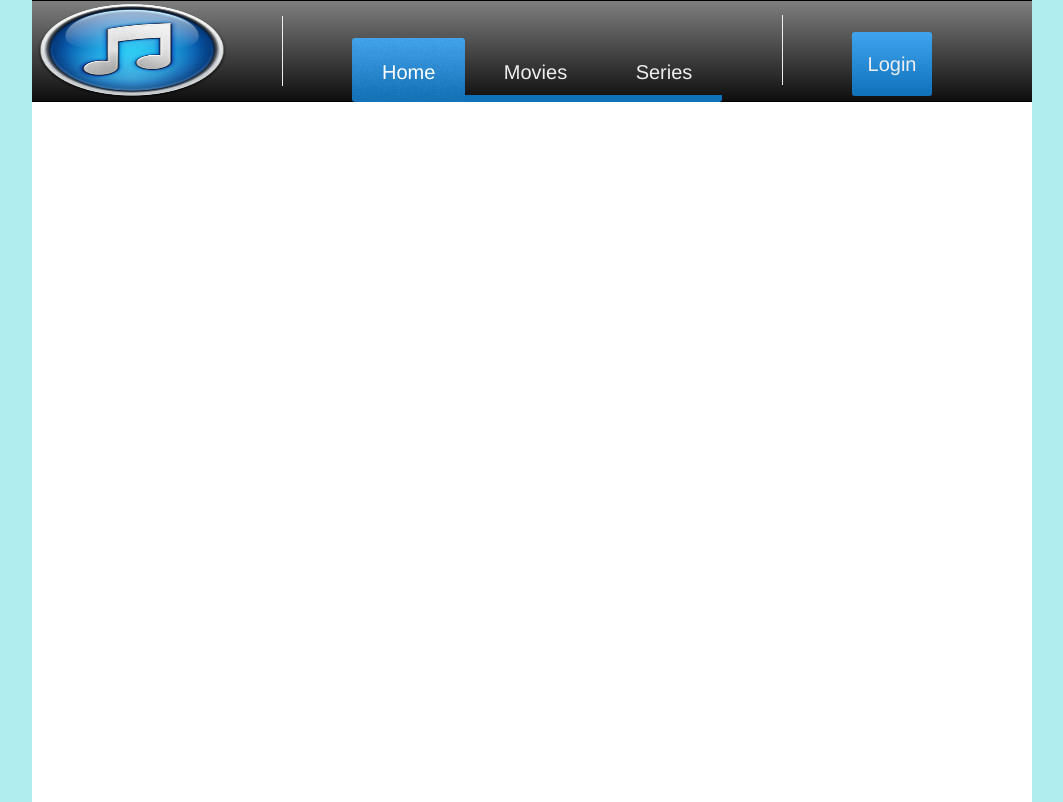
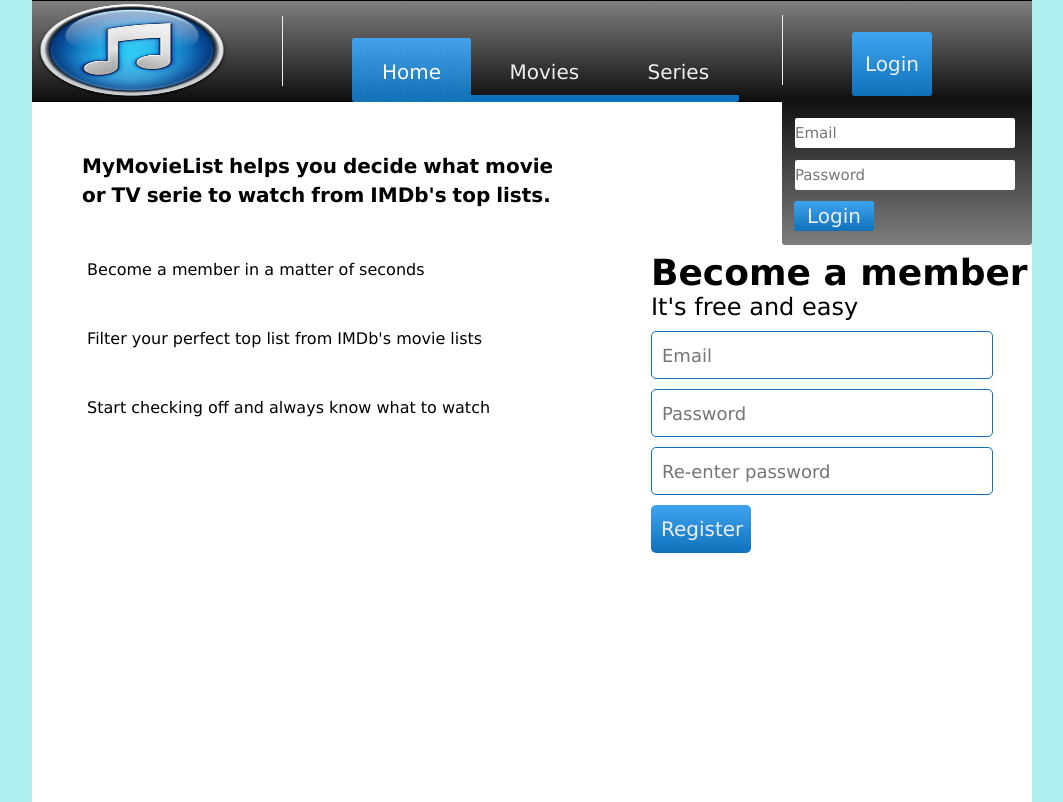
Before and after one commit to willedanielsson/movieApp, a PHP site: page / in a window 1280 px wide. Shown: the whole page, without its empty margins (108-1171 px from the left). Run offline with PHP 8.4, Linux system fonts and the light colour scheme; some libraries are stand-ins or nearby versions.

Commit message:
Added content to index.php

```diff
--- a/header.css
+++ b/header.css
@@ -1,7 +1,7 @@
 *{
 	padding: 0;
 	margin:0;
-	font-family: Capriola, Helvetica, sans-serif;
+	font-family: 'lucida grande',tahoma,verdana,arial,sans-serif;
 }
 
 html{
@@ -170,7 +170,6 @@ header nav ul li.active > a {
 	border-left: 1px solid #eeeeee;
 	top: 15px;
 	height: 70px;
-
 }
 
 #navigationMember button{
@@ -196,24 +195,27 @@ header nav ul li.active > a {
     border: 0 none;
 	border-radius: 3px;
 	cursor: pointer;
+	/*
 	-webkit-transition: all 150ms ease;
 	transition: all 150ms ease;
+	*/
 }
 
 #navigationMember button:active{
-
+	/*
 	-webkit-transform: translateY(-3px);
 	transform: translateY(-3px);
 	-webkit-animation: none;
 	animation: none;
+	*/
 	color: #ffffff;
 }
 
 #loginPop{
-	display: none;
-	height: 177px;
-	z-index: 8;
-	margin-top: 97px;
+	position: absolute;
+	height: 148px;
+	width: 250px;
+	top: 97px;
     border-bottom-left-radius: 3px;
     border-bottom-right-radius: 3px;
 
@@ -227,44 +229,38 @@ header nav ul li.active > a {
     filter: progid:DXImageTransform.Microsoft.gradient( startColorstr='#0e0e0e', endColorstr='#7d7e7d',GradientType=0 ); /* IE6-9 */
 }
 
-#loginPop h1{
-	color: #eeeeee;
-	float: left;
-	font-size: 30px;
-	padding-top: 6px;
-	margin-left: 12px;
-	margin-bottom: 10px;
-}
-
 #loginPop input{
 	display: block;
 	margin: 10px 0 0 12px;
 	height: 30px;
 	width: 220px;
-	font-size: 20px;
+
+	font-size: 15px;
+	border-radius: 3px;
+	border: 1px solid rgb(0, 0, 0);
+    border: 1px solid rgba(345, 0, 0, 0);
+    -webkit-background-clip: padding-box; /* for Safari */
+    background-clip: padding-box; /* for IE9+, Firefox 4+, Opera, Chrome */
 }
 
 #loginPop #email{
-
+	margin-top: 20px;
 }
 
 #loginPop #password{
 }
 
-#loginPop #submit{
+#loginPop #loginSubmit{
 	width: 80px;
 	height: 30px;
 
-	font-family: Capriola, Helvetica, sans-serif;
+	font-size: 20px;
 	color: #eeeeee;
 
 	background: #0f71ba;
-  background: -moz-linear-gradient(top, #3fa4f0 0%, #0f71ba 100%);
-  background: -webkit-gradient(linear, left top, left bottom, color-stop(0%, #3fa4f0), color-stop(100%, #0f71ba));
-  background: -webkit-linear-gradient(top, #3fa4f0 0%, #0f71ba 100%);
-  background: -o-linear-gradient(top, #3fa4f0 0%, #0f71ba 100%);
-  background: -ms-linear-gradient(top, #3fa4f0 0%, #0f71ba 100%);
-  background: linear-gradient(to bottom, #3fa4f0 0%, #0f71ba 100%);
+    background: -webkit-linear-gradient(#3fa4f0 0%, #0f71ba 100%);
+    background: -o-linear-gradient(#3fa4f0 0%, #0f71ba 100%);
+    background: linear-gradient(#3fa4f0 0%, #0f71ba 100%);
 
   	border: 0 none;
 	border-radius: 3px;
@@ -273,17 +269,10 @@ header nav ul li.active > a {
 	transition: all 150ms ease;
 }
 
-#loginPop #submit:active{
-
+#loginPop #loginSubmit:active{
 	-webkit-transform: translateY(-3px);
 	transform: translateY(-3px);
 	-webkit-animation: none;
 	animation: none;
 	color: #ffffff;
 }
-
-
-.pagecontent{
-	background-color: white;
-	height: 700px;
-}
--- a/header.php
+++ b/header.php
@@ -32,11 +32,10 @@
 				</button>
 
 				<div id="loginPop">
-					<h1>Login</h1>
 						<form id="loginForm" action="login.php" method="get" accept-charset="UTF-8">
-							<input type="email" name="email" id="email" maxlength="50" />
-							<input type="password" name="password" id="password" maxlength="50" />
-							<input type="submit" name="Submit" value="Login" id="submit"/>
+							<input type="email" name="email" id="email" maxlength="50" placeholder="Email"/>
+							<input type="password" name="password" id="password" maxlength="50" placeholder="Password"/>
+							<input type="submit" name="Submit" value="Login" id="loginSubmit"/>
 						</form>
 				</div>
 
--- /dev/null
+++ b/index.css
@@ -0,0 +1,84 @@
+.pagecontent{
+	background-color: white;
+	height: 700px;
+}
+
+.information{
+	display: inline-block;
+	float: left;
+	width: 480px;
+	margin: 50px 50px 0 50px;
+}
+
+.information_text{
+	font-size: 20px;
+	font-weight: bold;
+	line-height: 29px;
+	word-spacing: -1px;
+}
+
+.information_image{
+	margin: 50px 0 0 40px;
+}
+
+.information_list{
+	margin-top: 50px;
+}
+
+.register{
+	display: inline-block;
+	float: right;
+	width: 390px;
+	margin: 150px 3px 3px 3px;
+}
+
+.register h1,h2{
+	margin-left: 12px;
+}
+
+.register h1{
+	font-size: 36px;
+}
+
+.register h2{
+	font-weight: lighter;
+}
+
+#registerForm input{
+	display: block;
+	margin: 10px 0 0 12px;
+	height: 30px;
+	width: 320px;
+
+	font-size: 18px;
+	border-radius: 5px;
+    border: 1px solid #0f71ba;
+    padding: 8px 10px;
+}
+
+#registerForm #registerSubmit{
+	width: 100px;
+	height: 48px;
+	border: 0 none;
+	border-radius: 5px;
+
+	font-size: 20px;
+	color: #eeeeee;
+
+	background: #0f71ba;
+    background: -webkit-linear-gradient(#3fa4f0 0%, #0f71ba 100%);
+    background: -o-linear-gradient(#3fa4f0 0%, #0f71ba 100%);
+    background: linear-gradient(#3fa4f0 0%, #0f71ba 100%);
+
+	cursor: pointer;
+	-webkit-transition: all 150ms ease;
+	transition: all 150ms ease;
+}
+
+#registerForm #registerSubmit:active{
+	-webkit-transform: translateY(-3px);
+	transform: translateY(-3px);
+	-webkit-animation: none;
+	animation: none;
+	color: #ffffff;
+}
--- a/index.php
+++ b/index.php
@@ -1,13 +1,45 @@
 <?php include_once "header.php"; ?>
+<link rel="stylesheet" type="text/css" href="index.css">
 <!--
 <body>
 	<div class="content">
 -->
 		<div class="pagecontent">
-			<div class="register">
+			<div class="information">
+				<div class="information_text">
+					MyMovieList helps you decide what movie or TV serie to watch from IMDb's top lists.
+					<!-- Become a member, filter your perfect toplist and start checking off your own top TV series or movie list!
+					-->
+				</div>
+
+				<div class="information_list">
+					<img src="">
+					<span class="information_list_headline">Become a member</span>
+					<span class="information_list_text">in a matter of seconds</span>
+				</div>
+
+				<div class="information_list">
+					<img src="">
+					<span class="information_list_headline">Filter your perfect top list</span>
+					<span class="information_list_text">from IMDb's movie lists</span>
+				</div>
+
+				<div class="information_list">
+					<img src="">
+					<span class="information_list_headline">Start checking off</span>
+					<span class="information_list_text">and always know what to watch</span>
+				</div>
 			</div>
 
-			<div class="image">
+			<div class="register">
+				<h1>Become a member</h1>
+				<h2>It's free and easy</h2>
+				<form id="registerForm" action="register.php" method="get" accept-charset="UTF-8">
+						<input type="email" name="email" id="email" maxlength="50" placeholder="Email" />
+						<input type="password" name="password" id="password" maxlength="50" placeholder="Password"/>
+						<input type="password" name="password" id="password2" maxlength="50" placeholder="Re-enter password"/>
+						<input type="submit" name="Submit" value="Register" id="registerSubmit" />
+				</form>
 			</div>
 		</div>
 	</div>
--- a/script.js
+++ b/script.js
@@ -4,9 +4,9 @@ $(document).ready(function() {
 
 function toggleVisibility(id){
 	var e = document.getElementById(id);
-	if(e.style.display == 'block'){
-		e.style.display = 'none';
+	if(e.style.top == '97px'){
+		e.style.top = '-2000px';
 	}else{
-		e.style.display = 'block';
+		e.style.top = '97px';
 	}
 }
```
Also changed, not shown: images/information_image.png (added).
